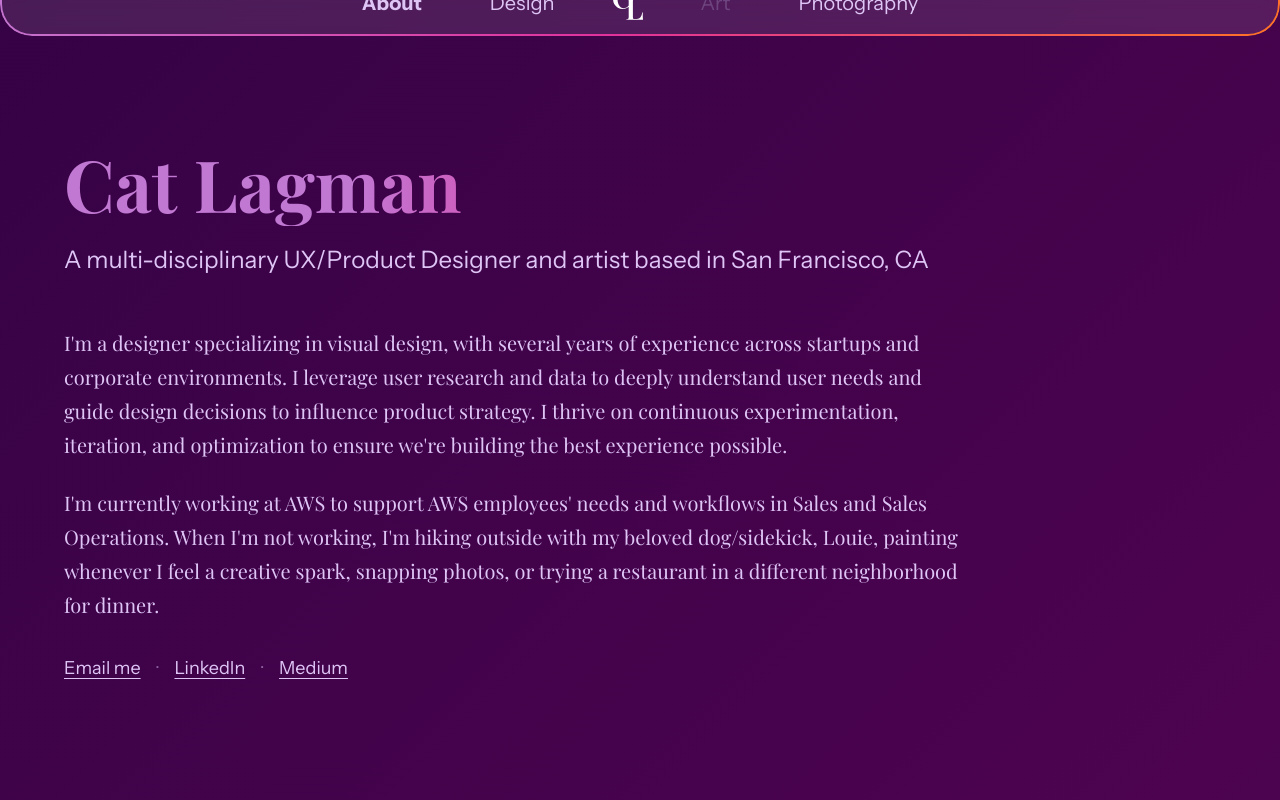
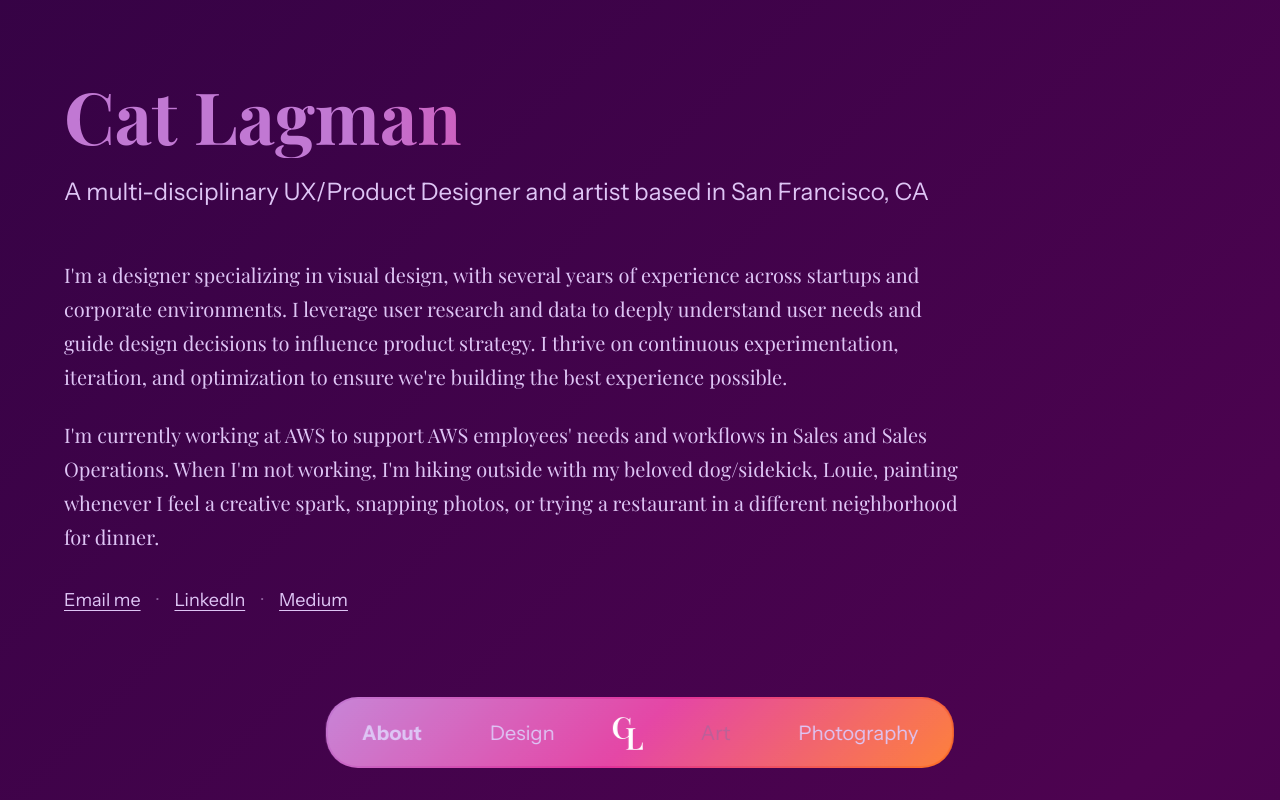
Before and after one commit to catlagman/portfolio, a Next.js app: page / in a window 1280 px wide. Shown: the top 800 px of the page. Built offline with nearby package versions, Linux system fonts and the light colour scheme.

Commit message:
Add gradient border to navigation

```diff
--- a/app/page.module.scss
+++ b/app/page.module.scss
@@ -50,24 +50,12 @@
   border-radius: 2em;
   backdrop-filter: blur(10px);
   z-index: 1000;
-
-  // Gradient border using pseudo-element
-  position: relative;
-
-  &::before {
-    content: '';
-    position: absolute;
-    inset: 0;
-    border-radius: 2em;
-    padding: 2px; // Border width
-    background: linear-gradient(135deg, $gradient-purple 0%, $gradient-pink 50%, $gradient-orange 100%);
-    -webkit-mask:
-      linear-gradient(#fff 0 0) content-box,
-      linear-gradient(#fff 0 0);
-    -webkit-mask-composite: xor;
-    mask-composite: exclude;
-    pointer-events: none;
-  }
+  border: 2px solid transparent;
+  background-image:
+    linear-gradient(rgba(255, 255, 255, 0.1), rgba(255, 255, 255, 0.1)),
+    linear-gradient(135deg, $gradient-purple 0%, $gradient-pink 50%, $gradient-orange 100%);
+  background-origin: border-box;
+  background-clip: padding-box, border-box;
 }
 
 .logo {
```
